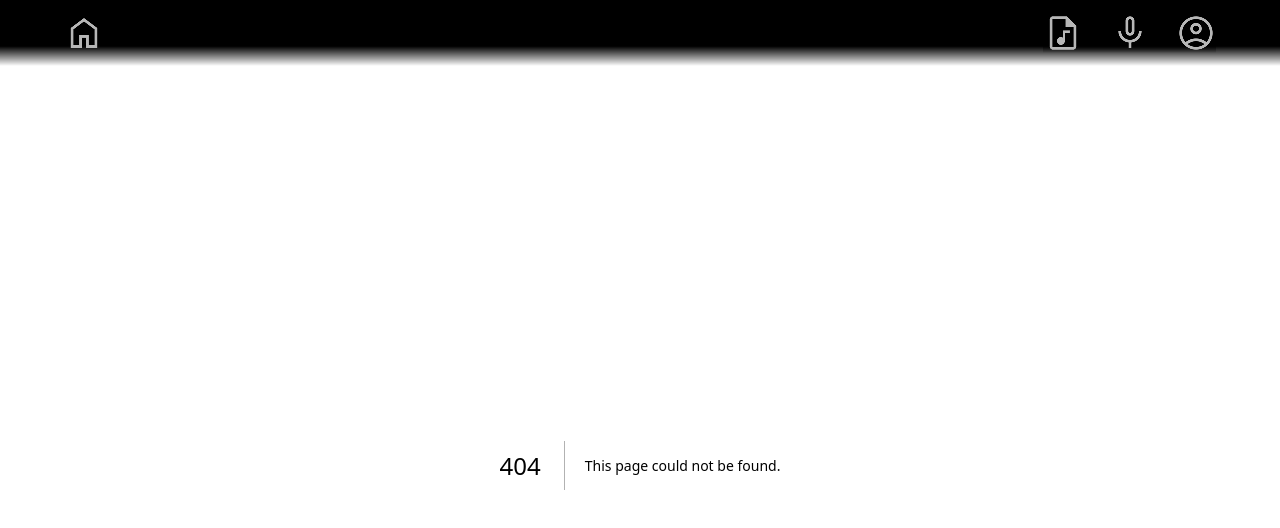
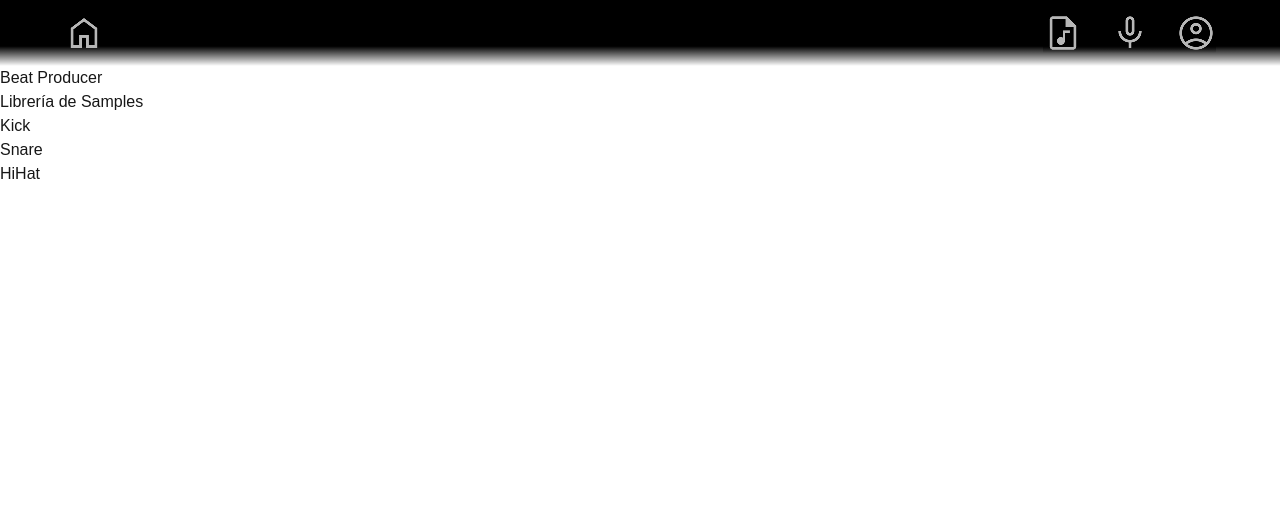
Before and after one commit to flaviomelian/Beatline, a Next.js app in the folder frontend/: page /Beat in a window 1280 px wide. Before the commit this address had no page. Shown: the top 528 px of the page. Built offline with nearby package versions, Linux system fonts and the light colour scheme; a web font is replaced by a local one.

Commit message:
empezada a hacer la pagina de produccion, no funciona

```diff
--- /dev/null
+++ b/frontend/src/app/Beat/page.tsx
@@ -0,0 +1,10 @@
+import React from 'react'
+import BeatProducer from '../Components/BeatProducer/BeatProducer'
+
+const page = () => {
+  return (
+    <BeatProducer/>
+  )
+}
+
+export default page
--- /dev/null
+++ b/frontend/src/app/Components/BeatProducer/BeatProducer.tsx
@@ -0,0 +1,46 @@
+"use client"
+import React, { useState } from "react";
+
+// Ejemplo de librería de samples (puedes cargar más dinámicamente)
+const sampleLibrary = [
+  { name: "Kick", url: "/samples/kick.wav" },
+  { name: "Snare", url: "/samples/snare.wav" },
+  { name: "HiHat", url: "/samples/hihat.wav" },
+  // Añade más samples aquí
+];
+
+const BeatProducer = () => {
+  const [selectedSample, setSelectedSample] = useState<string | null>(null);
+
+  const playSample = async (url: string) => {
+    const audio = new Audio(url);
+    audio.play();
+  };
+
+  return (
+    <div>
+      <h2>Beat Producer</h2>
+      <div>
+        <h3>Librería de Samples</h3>
+        <ul>
+          {sampleLibrary.map((sample) => (
+            <li key={sample.name}>
+              <button
+                onClick={() => {
+                  setSelectedSample(sample.name);
+                  playSample(sample.url);
+                }}
+              >
+                {sample.name}
+              </button>
+            </li>
+          ))}
+        </ul>
+      </div>
+      {/* Aquí puedes añadir un secuenciador, pads, drag & drop, etc. */}
+      {selectedSample && <p>Sample seleccionado: {selectedSample}</p>}
+    </div>
+  );
+};
+
+export default BeatProducer;
--- a/frontend/src/app/Components/DashBoard/DashBoard.tsx
+++ b/frontend/src/app/Components/DashBoard/DashBoard.tsx
@@ -5,6 +5,11 @@ import './DashBoard.css'
 const DashBoard = () => {
   return (
     <div className="dashboard">
+      <Link href="/Beat" passHref>
+        <button className="bg-purple-600 hover:bg-purple-700 text-white font-semibold py-3 px-6 rounded-2xl shadow-md transition dashboard-button">
+          Producir Instrumental
+        </button>
+      </Link>
       <Link href="/CreateProject" passHref>
         <button className="bg-purple-600 hover:bg-purple-700 text-white font-semibold py-3 px-6 rounded-2xl shadow-md transition dashboard-button">
           Crear Proyecto
--- a/frontend/src/app/Components/RecordComponent/RecordComponent.tsx
+++ b/frontend/src/app/Components/RecordComponent/RecordComponent.tsx
@@ -75,12 +75,15 @@ const RecordComponent: React.FC = () => {
     const url = URL.createObjectURL(blob);
 
     // 2. Guarda el audio mezclado en la base de datos
-    await createAudio({
+    console.log("prevvvvvvv")
+    const audio = await createAudio({
       url, // o puedes subir el blob a tu backend y guardar la URL real
       name: "mixdown.wav",
       projectId: currentProjectID,
       isMixdown: true,
     });
+
+    console.log("audioResponse", audio)
 
     // 3. Guarda cada track individual en la base de datos
     for (const track of tracks) {
@@ -88,6 +91,7 @@ const RecordComponent: React.FC = () => {
         name: track.name,
         color: track.color || null,
         projectId: currentProjectID,
+        audioId: audio.data.id
       });
     }
 
--- a/frontend/src/app/Services/audioService.js
+++ b/frontend/src/app/Services/audioService.js
@@ -1,8 +1,9 @@
 import api from "./index";
 
 export const createAudio = (audio) => {
-    const res = api.post("/audio/", audio)
-    return res.status;
+    const res  = api.post("/audio/", audio)
+    console.log("res", res)
+    return res;
 }
 
 export const getAllAudiosFromSession = () => {
```
Also changed, not shown: frontend/src/app/Components/BeatProducer/BeatProducer.module.css (added), 2 other files (tests, documents, lock files or other folders).
